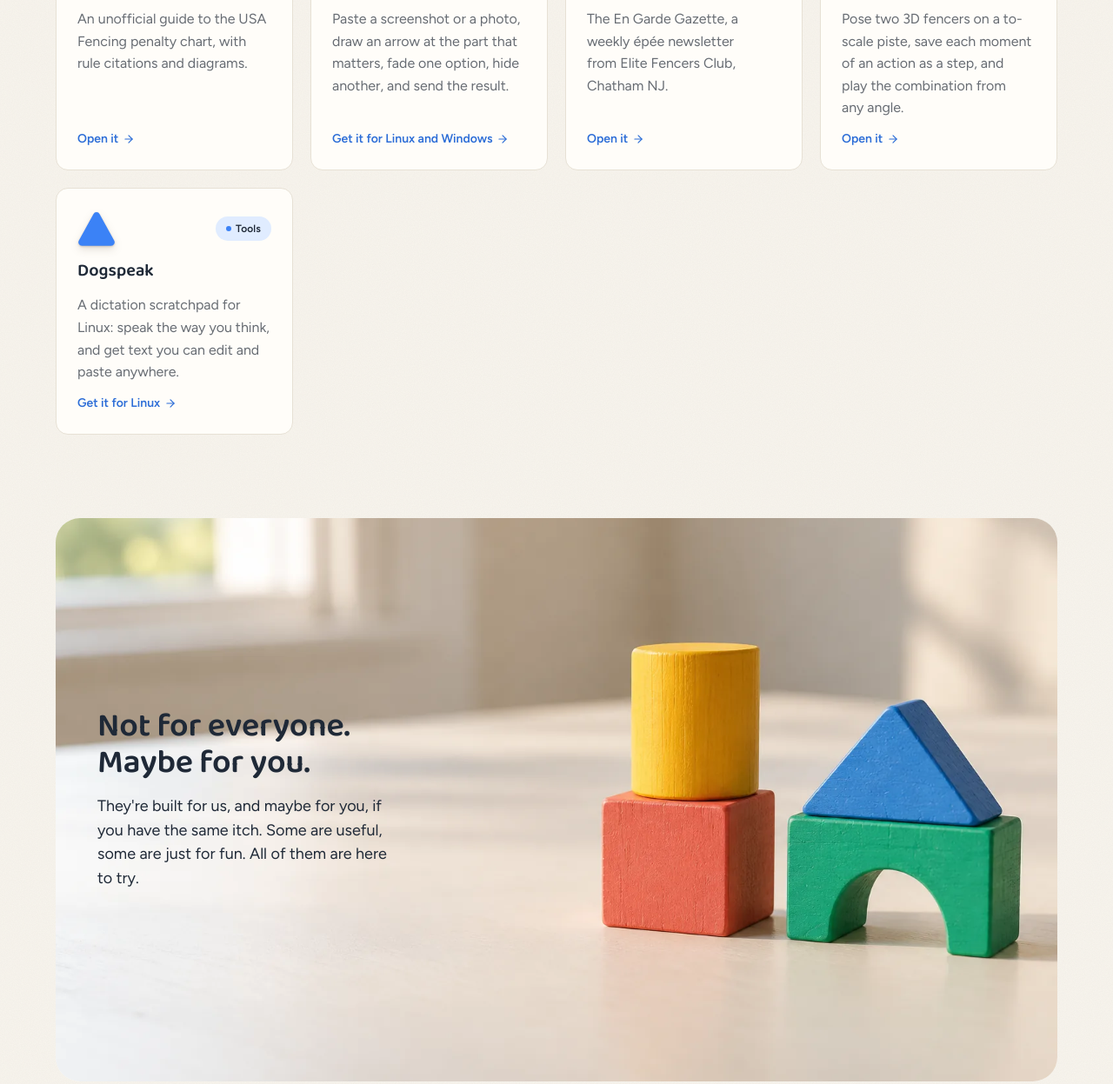
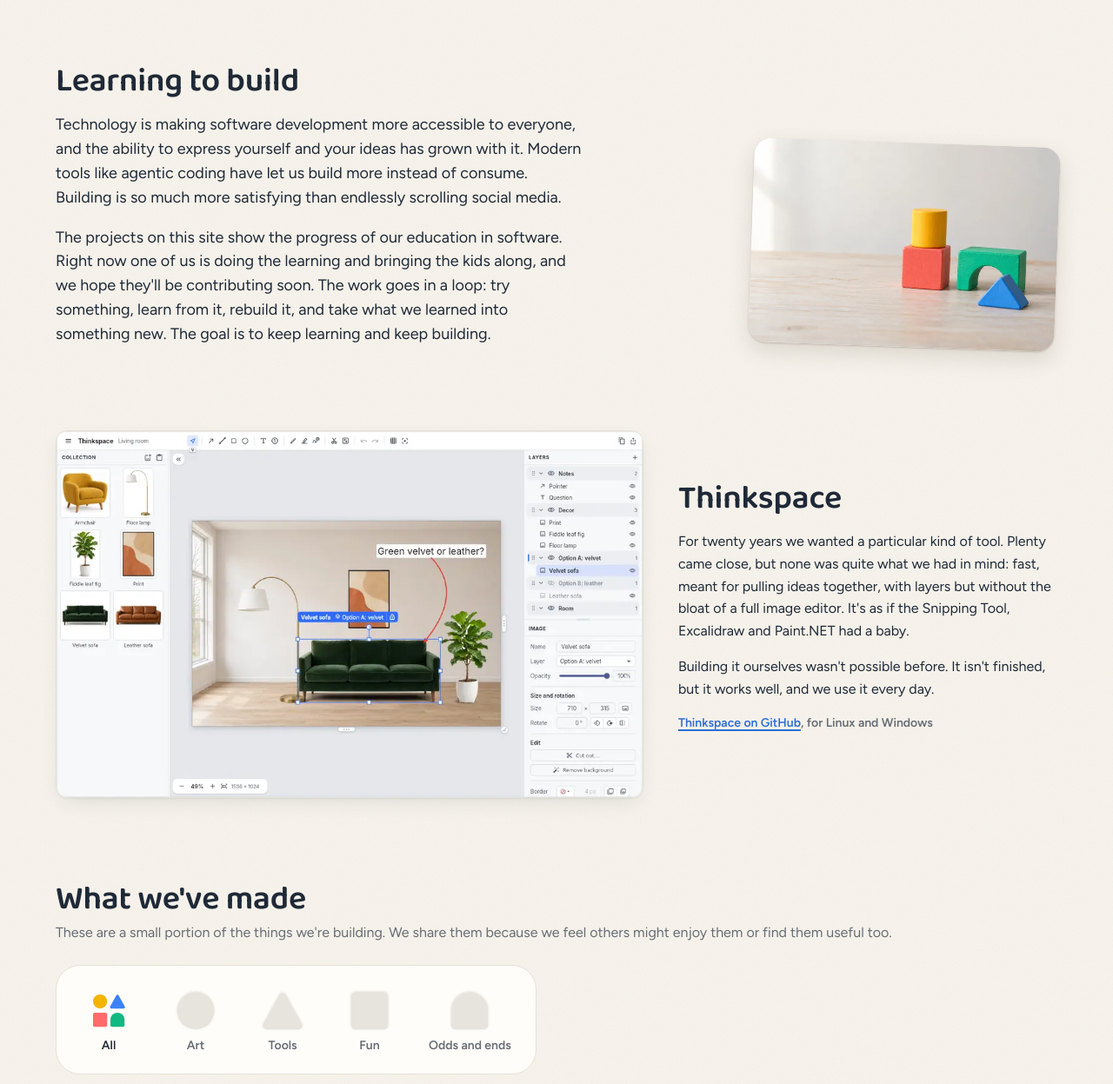
Before and after one commit to Remco28/teamremco-homepage, a plain HTML site: page index.html in a window 1280 px wide. Shown: the part 1423-2670 px from the top of the page at 87% size. Drawn offline with Linux system fonts and the light colour scheme.

Commit message:
feat(home): rebuild the homepage around Frank's own words
New copy in Frank's words: who we are, a little piece of the internet,
learning to build, and Thinkspace up close with a real screenshot.
Project cards lose their arrows. docs/copy-to-write.md lists the copy
still to write (Support page next).

Co-Authored-By: Claude Opus 5.5 <noreply@anthropic.com>

```diff
--- a/app.js
+++ b/app.js
@@ -381,14 +381,6 @@
     svg.appendChild(use);
     return svg;
   }
-  function arrowSvg() {
-    const svg = document.createElementNS(SVG, "svg");
-    svg.setAttribute("viewBox", "0 0 24 24"); svg.setAttribute("fill", "none"); svg.setAttribute("stroke", "currentColor");
-    svg.setAttribute("stroke-width", "2"); svg.setAttribute("stroke-linecap", "round"); svg.setAttribute("stroke-linejoin", "round");
-    svg.setAttribute("aria-hidden", "true");
-    svg.innerHTML = '<path d="M5 12h14" /><path d="m12 5 7 7-7 7" />';
-    return svg;
-  }
   /* one hole in the lid per category, after "All" */
   function buildSorter() {
     CATEGORIES.forEach(c => {
@@ -440,7 +432,7 @@
       text.textContent = p.about[0] || p.blurb;
       const go = document.createElement("span");
       go.className = "project-go";
-      go.append(p.aboutUrl ? "Read about it" : p.desktop ? "Get it for " + p.desktop : "Open it", arrowSvg());
+      go.textContent = p.aboutUrl ? "Read about it" : p.desktop ? "Get it for " + p.desktop : "Open it";
       a.append(top, h3, text, go);
       li.appendChild(a);
       grid.appendChild(li);
--- a/index.html
+++ b/index.html
@@ -3,13 +3,13 @@
 <head>
   <meta charset="utf-8" />
   <meta name="viewport" content="width=device-width, initial-scale=1" />
-  <meta name="description" content="Team Remco makes small apps and tools, each one built to scratch a particular itch." />
+  <meta name="description" content="Small apps and tools from Team Remco, built while we learn to make software." />
   <meta name="theme-color" content="#F8F5EE" media="(prefers-color-scheme: light)" />
   <meta name="theme-color" content="#161D29" media="(prefers-color-scheme: dark)" />
   <title>Team Remco</title>
 
   <meta property="og:title" content="Team Remco" />
-  <meta property="og:description" content="Small apps and tools, each one built to scratch a particular itch." />
+  <meta property="og:description" content="Small apps and tools from Team Remco, built while we learn to make software." />
   <meta property="og:image" content="https://teamremco.org/assets/brand/photos/share-default-1200.jpg" />
   <meta property="og:url" content="https://teamremco.org/" />
   <meta name="twitter:card" content="summary_large_image" />
@@ -22,7 +22,7 @@
   <link rel="preload" href="assets/brand/fonts/web/Baloo2-latin.woff2" as="font" type="font/woff2" crossorigin />
   <link rel="preload" href="assets/brand/fonts/web/Figtree-latin.woff2" as="font" type="font/woff2" crossorigin />
   <link rel="stylesheet" href="assets/brand/css/teamremco.css?v=1" />
-  <link rel="stylesheet" href="styles.css?v=12" />
+  <link rel="stylesheet" href="styles.css?v=13" />
 </head>
 <body class="tr-grain">
   <!-- The four core shapes (teamremco-style shapes/core), filled by CSS so they follow the theme. -->
@@ -51,10 +51,10 @@
     <!-- Hero: the words, and a table of paper shapes you can push around. -->
     <section class="hero tr-container" aria-labelledby="title">
       <div class="hero-text">
-        <h1 id="title">Small apps, made from simple parts.</h1>
-        <p class="tr-lead">Team Remco makes apps and tools, each one built to scratch a particular itch: a problem we kept running into, or an idea we couldn't put down.</p>
+        <h1 id="title">Hi, we're Team Remco.</h1>
+        <p class="tr-lead">If you've used something we made and wondered who built it, this is us. If you're family or a friend, this is where you can see what we've been up to.</p>
         <p class="hero-actions">
-          <a class="tr-btn" href="projects/">See what we've made</a>
+          <a class="tr-btn" href="projects/">See the projects</a>
           <button class="tr-btn tr-btn--ghost" type="button" data-console-open aria-expanded="false" aria-controls="console">
             <svg viewBox="0 0 24 24" fill="none" stroke="currentColor" stroke-width="2" stroke-linecap="round" stroke-linejoin="round" aria-hidden="true"><path d="M12 19h8" /><path d="m4 17 6-6-6-6" /></svg>
             Try the console
@@ -71,11 +71,66 @@
       </div>
     </section>
 
+    <!-- The photo, with room for words on its empty side. -->
+    <section class="band tr-container" aria-labelledby="bandTitle">
+      <div class="band-inner">
+        <picture class="band-photo">
+          <source media="(max-width: 700px) and (prefers-color-scheme: dark)" type="image/webp"
+                  srcset="assets/brand/photos/hero-night-640.webp 640w, assets/brand/photos/hero-night-960.webp 960w" sizes="100vw" />
+          <source media="(max-width: 700px)" type="image/webp"
+                  srcset="assets/brand/photos/hero-mobile-640.webp 640w, assets/brand/photos/hero-mobile-1024.webp 1024w" sizes="100vw" />
+          <source media="(prefers-color-scheme: dark)" type="image/webp"
+                  srcset="assets/brand/photos/hero-night-960.webp 960w, assets/brand/photos/hero-night-1536.webp 1536w" sizes="(max-width: 72rem) 100vw, 72rem" />
+          <source type="image/webp"
+                  srcset="assets/brand/photos/hero-960.webp 960w, assets/brand/photos/hero-1536.webp 1536w" sizes="(max-width: 72rem) 100vw, 72rem" />
+          <img src="assets/brand/photos/hero-960.jpg" loading="lazy"
+               srcset="assets/brand/photos/hero-960.jpg 960w, assets/brand/photos/hero-1536.jpg 1536w"
+               sizes="(max-width: 72rem) 100vw, 72rem" width="1536" height="1024"
+               alt="Four wooden blocks on a table: a yellow cylinder on a red cube, and a blue roof on a green arch." />
+        </picture>
+        <div class="band-text">
+          <h2 id="bandTitle">A little piece of the internet</h2>
+          <p>Team Remco is part playground, part laboratory, an exhibit of our work, and just a tiny stake of virtual land on the internet. It's our presence there, a place to share a bit of ourselves.</p>
+        </div>
+      </div>
+    </section>
+
+    <!-- Why we build: plain text beside the half-built blocks. -->
+    <section class="story tr-container" aria-labelledby="storyTitle">
+      <div class="story-text">
+        <h2 id="storyTitle">Learning to build</h2>
+        <p>Technology is making software development more accessible to everyone, and the ability to express yourself and your ideas has grown with it. Modern tools like agentic coding have let us build more instead of consume. Building is so much more satisfying than endlessly scrolling social media.</p>
+        <p>The projects on this site show the progress of our education in software. Right now one of us is doing the learning and bringing the kids along, and we hope they'll be contributing soon. The work goes in a loop: try something, learn from it, rebuild it, and take what we learned into something new. The goal is to keep learning and keep building.</p>
+      </div>
+      <picture class="story-photo">
+        <source type="image/webp" srcset="assets/brand/photos/work-in-progress-640.webp 640w, assets/brand/photos/work-in-progress-960.webp 960w" sizes="(max-width: 860px) 100vw, 24rem" />
+        <img src="assets/brand/photos/work-in-progress-640.jpg" width="640" height="427" loading="lazy"
+             alt="Wooden blocks, half built: the blue roof waits on the table beside the green arch." />
+      </picture>
+    </section>
+
+    <!-- One project up close, with a real screenshot. -->
+    <section class="feature tr-container" aria-labelledby="featureTitle">
+      <figure class="feature-shot">
+        <picture>
+          <source type="image/webp" srcset="assets/img/thinkspace-960.webp 960w, assets/img/thinkspace-1442.webp 1442w" sizes="(max-width: 860px) 100vw, 44rem" />
+          <img src="assets/img/thinkspace-960.jpg" width="960" height="600" loading="lazy"
+               alt="Thinkspace with a living room photo open. A green velvet sofa is selected, a red arrow points to it from the note &quot;Green velvet or leather?&quot;, and the layers panel holds Option A: velvet and Option B: leather." />
+        </picture>
+      </figure>
+      <div class="feature-text">
+        <h2 id="featureTitle">Thinkspace</h2>
+        <p>For twenty years we wanted a particular kind of tool. Plenty came close, but none was quite what we had in mind: fast, meant for pulling ideas together, with layers but without the bloat of a full image editor. It's as if the Snipping Tool, Excalidraw and Paint.NET had a baby.</p>
+        <p>Building it ourselves wasn't possible before. It isn't finished, but it works well, and we use it every day.</p>
+        <p class="feature-link"><a href="https://github.com/Remco28/thinkspace">Thinkspace on GitHub</a>, for Linux and Windows</p>
+      </div>
+    </section>
+
     <!-- Projects, sorted by shape like a shape-sorter lid. -->
     <section class="projects tr-container" id="projects" aria-labelledby="projectsTitle">
       <div class="section-head">
         <h2 id="projectsTitle">What we've made</h2>
-        <p class="tr-muted">Sort them by shape.</p>
+        <p class="tr-muted">These are a small portion of the things we're building. We share them because we feel others might enjoy them or find them useful too.</p>
       </div>
 
       <div class="sorter" role="group" aria-label="Show projects by category" id="sorter">
@@ -101,30 +156,6 @@
       <noscript><p class="tr-muted">The project list needs JavaScript. You can also find each one at its own address, like charmera.teamremco.org.</p></noscript>
     </section>
 
-    <!-- The photo, with room for words on its empty side. -->
-    <section class="band tr-container" aria-labelledby="bandTitle">
-      <div class="band-inner">
-        <picture class="band-photo">
-          <source media="(max-width: 700px) and (prefers-color-scheme: dark)" type="image/webp"
-                  srcset="assets/brand/photos/hero-night-640.webp 640w, assets/brand/photos/hero-night-960.webp 960w" sizes="100vw" />
-          <source media="(max-width: 700px)" type="image/webp"
-                  srcset="assets/brand/photos/hero-mobile-640.webp 640w, assets/brand/photos/hero-mobile-1024.webp 1024w" sizes="100vw" />
-          <source media="(prefers-color-scheme: dark)" type="image/webp"
-                  srcset="assets/brand/photos/hero-night-960.webp 960w, assets/brand/photos/hero-night-1536.webp 1536w" sizes="(max-width: 72rem) 100vw, 72rem" />
-          <source type="image/webp"
-                  srcset="assets/brand/photos/hero-960.webp 960w, assets/brand/photos/hero-1536.webp 1536w" sizes="(max-width: 72rem) 100vw, 72rem" />
-          <img src="assets/brand/photos/hero-960.jpg" loading="lazy"
-               srcset="assets/brand/photos/hero-960.jpg 960w, assets/brand/photos/hero-1536.jpg 1536w"
-               sizes="(max-width: 72rem) 100vw, 72rem" width="1536" height="1024"
-               alt="Four wooden blocks on a table: a yellow cylinder on a red cube, and a blue roof on a green arch." />
-        </picture>
-        <div class="band-text">
-          <h2 id="bandTitle">Not for everyone. Maybe for you.</h2>
-          <p>They're built for us, and maybe for you, if you have the same itch. Some are useful, some are just for fun. All of them are here to try.</p>
-        </div>
-      </div>
-    </section>
-
     <!-- The console: a small game, out of the way until someone asks for it. -->
     <section class="curious tr-container" id="curious" aria-labelledby="curiousTitle">
       <div class="curious-card">
@@ -132,8 +163,8 @@
           <svg viewBox="0 0 24 24" fill="none" stroke="currentColor" stroke-width="2" stroke-linecap="round" stroke-linejoin="round"><path d="M12 19h8" /><path d="m4 17 6-6-6-6" /></svg>
         </span>
         <div>
-          <h2 id="curiousTitle">For the curious</h2>
-          <p class="tr-muted">There's a small console here. Type a few words to find our projects, make a password, or watch Sisyphus push his rock.</p>
+          <h2 id="curiousTitle">A small console</h2>
+          <p class="tr-muted">There's a small console on this page. You can use it to find a project, make a password, or watch Sisyphus push his rock.</p>
         </div>
         <button class="tr-btn tr-btn--secondary" type="button" data-console-open aria-expanded="false" aria-controls="console">Open the console</button>
       </div>
@@ -171,6 +202,6 @@
     </a>
   </footer>
 
-  <script src="app.js?v=12" defer></script>
+  <script src="app.js?v=13" defer></script>
 </body>
 </html>
--- a/styles.css
+++ b/styles.css
@@ -232,15 +232,11 @@ a.project {
 .project h3 { margin: 0; font-size: var(--tr-font-size-xl); line-height: var(--tr-line-height-xl); }
 .project p { margin: 0; color: var(--tr-fg-muted); flex: 1; }
 .project-go {
-  display: inline-flex;
-  align-items: center;
-  gap: 0.35em;
   font-weight: 600;
   font-size: var(--tr-font-size-sm);
   color: var(--tr-link);
 }
-.project-go svg { width: 1em; height: 1em; transition: transform var(--tr-duration-fast) var(--tr-ease); }
-.project:hover .project-go svg { transform: translateX(3px); }
+.project:hover .project-go { text-decoration: underline; text-underline-offset: 0.2em; }
 
 .empty { display: grid; grid-template-columns: minmax(0, 28rem) 1fr; align-items: center; gap: var(--tr-space-6); }
 .empty[hidden] { display: none; }
@@ -279,6 +275,58 @@ a.project {
 }
 @media (max-width: 700px) and (prefers-color-scheme: dark) {
   .band-photo img { object-position: 80% 50%; }
+}
+
+/* ------------------------------------------------------------ learning to build */
+
+/* Plain reading text, with the half-built blocks off to one side and a little lower. */
+.story {
+  display: grid;
+  grid-template-columns: minmax(0, 38rem) minmax(0, 22rem);
+  justify-content: space-between;
+  align-items: end;
+  gap: var(--tr-space-10);
+  padding-block: var(--tr-space-16) var(--tr-space-12);
+}
+.story-text p { font-size: var(--tr-font-size-lg); line-height: var(--tr-line-height-lg); }
+.story-text p:last-child { margin-bottom: 0; }
+.story-photo img {
+  display: block;
+  width: 100%;
+  height: auto;
+  border-radius: var(--tr-radius-xl);
+  transform: rotate(2deg);
+  box-shadow: 0 1px 2px var(--tr-paper-shadow-near), 0 10px 24px var(--tr-paper-shadow-far);
+}
+@media (max-width: 860px) {
+  .story { grid-template-columns: 1fr; padding-block: var(--tr-space-10) var(--tr-space-8); }
+  .story-text p { font-size: var(--tr-font-size-base); line-height: var(--tr-line-height-base); }
+  .story-photo { max-width: 22rem; }
+}
+
+/* ------------------------------------------------------------ one project up close */
+
+.feature {
+  display: grid;
+  grid-template-columns: minmax(0, 1.55fr) minmax(0, 1fr);
+  align-items: center;
+  gap: var(--tr-space-10);
+  padding-block: var(--tr-space-12) var(--tr-space-16);
+}
+.feature-shot { margin: 0; }
+.feature-shot img {
+  display: block;
+  width: 100%;
+  height: auto;
+  border: 1px solid var(--tr-border);
+  border-radius: var(--tr-radius-lg);
+  box-shadow: var(--tr-shadow-raised);
+}
+.feature-text p { margin-bottom: var(--tr-space-4); }
+.feature-link { font-weight: 600; font-size: var(--tr-font-size-sm); color: var(--tr-fg-muted); }
+@media (max-width: 860px) {
+  .feature { grid-template-columns: 1fr; gap: var(--tr-space-6); padding-block: var(--tr-space-8) var(--tr-space-10); }
+  .feature-text { order: -1; }
 }
 
 /* ------------------------------------------------------------ for the curious: the console */
```
Also changed, not shown: assets/img/thinkspace-1442.webp (added), assets/img/thinkspace-960.jpg (added), assets/img/thinkspace-960.webp (added), 1 other file.
